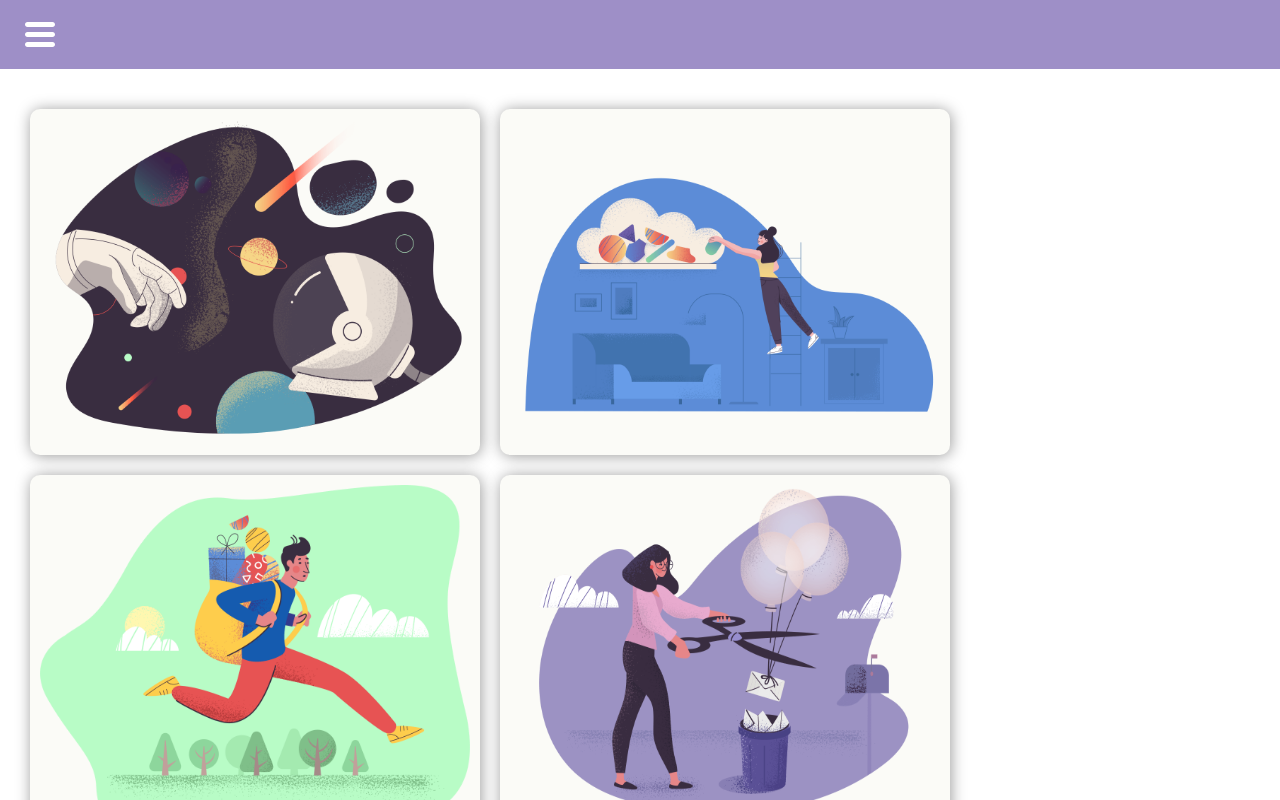
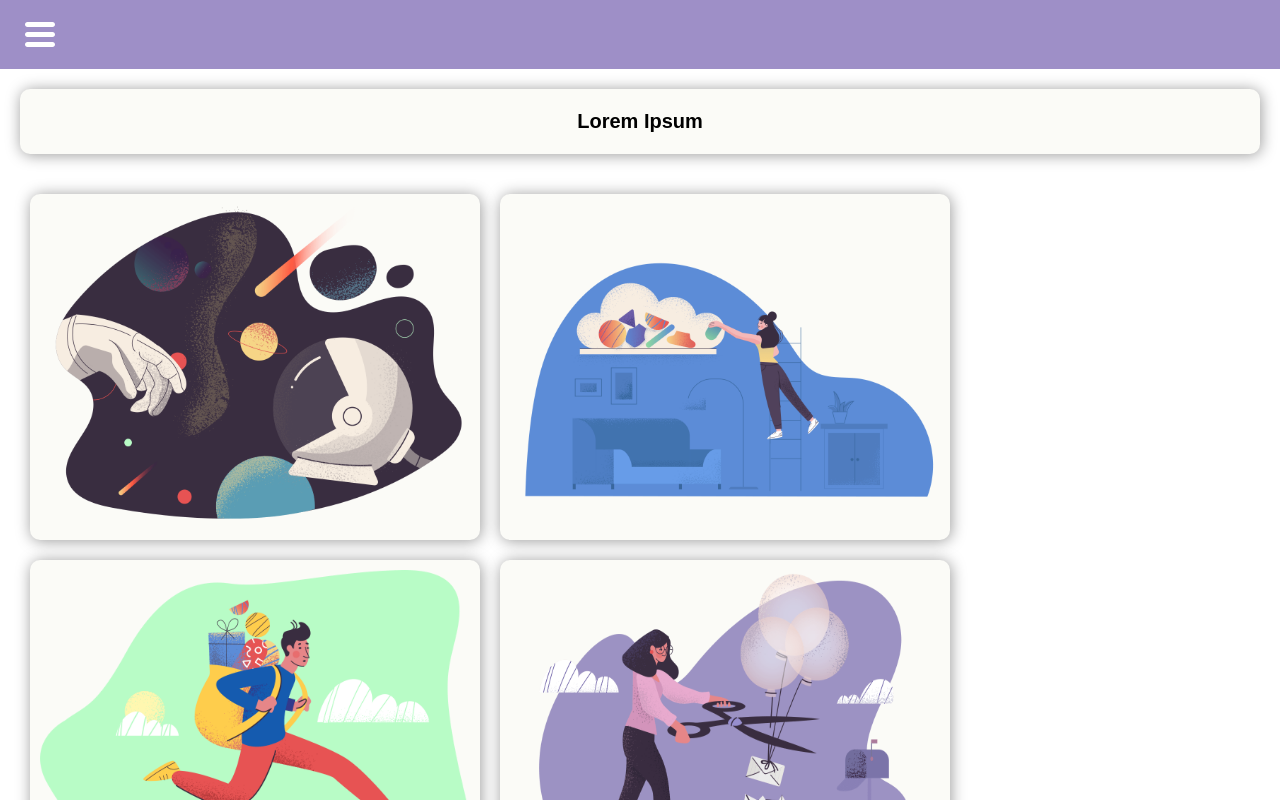
Before and after one commit to undynx/framer-motion-presentation, a React (Create React App) app: page / in a window 1280 px wide. Shown: the top 800 px of the page. Built offline with nearby package versions, Linux system fonts and the light colour scheme.

Commit message:
Creates accordion

```diff
--- a/src/App.js
+++ b/src/App.js
@@ -3,6 +3,7 @@ import { useState } from 'react';
 import { Header } from './components/header/header';
 import { SideMenu } from './components/side-menu/side-menu';
 import { Modal } from './components/modal/modal';
+import { Accordion } from './components/accordion/accordion';
 
 import img1 from './assets/images/black.png';
 import img2 from './assets/images/blue.png';
@@ -19,6 +20,8 @@ function App() {
       <Header onClose={() => setMenuOpen((state) => !state)} />
       <SideMenu isOpen={menuOpen} onClose={() => setMenuOpen((state) => !state)} />
 
+      <Accordion />
+
       <div className="cardsContainer">
         <button className="card" onClick={() => setModalOpen(true)}><img src={img1} alt='text' className="img" /></button>
         <button className="card" onClick={() => setModalOpen(true)}><img src={img2} alt='text' className="img" /></button>
--- /dev/null
+++ b/src/components/accordion/accordion.css
@@ -0,0 +1,29 @@
+.accordionContainer {
+    margin: 20px;
+    border-radius: 10px;
+
+    h2 {
+        margin: 0;
+        padding: 20px;
+        border-top-right-radius: 10px;
+        border-top-left-radius: 10px;
+    }
+
+    div {
+        margin: 0;
+        padding: 20px;
+        overflow: hidden;
+        padding: 10px;
+        background-color: #e7e7e7;
+        border-bottom-left-radius: 10px;
+        border-bottom-right-radius: 10px;
+    }
+}
+
+.accordionButton {
+    width: 100%;
+    background-color: rgb(251, 251, 247);
+    border: transparent;
+    border-radius: 10px;
+    box-shadow: 1px 1px 15px rgba(0, 0, 0, 0.4);
+}
--- /dev/null
+++ b/src/components/accordion/accordion.js
@@ -0,0 +1,19 @@
+import React, { useState } from 'react'
+
+import './accordion.css'
+
+const Accordion = () => {
+  const [isOpen, setOpen] = useState(false);
+  return (
+    <article className="accordionContainer">
+        <button className="accordionButton" onClick={() => setOpen((state) => !state)}>
+            <h2>Lorem Ipsum</h2>
+        </button>
+        {isOpen && (
+            <div>Lorem Ipsum is simply dummy text of the printing and typesetting industry. Lorem Ipsum has been the industry's standard dummy text ever since the 1500s, when an unknown printer took a galley of type and scrambled it to make a type specimen book. It has survived not only five centuries, but also the leap into electronic typesetting, remaining essentially unchanged. It was popularised in the 1960s with the release of Letraset sheets containing Lorem Ipsum passages, and more recently with desktop publishing software like Aldus PageMaker including versions of Lorem Ipsum.</div>
+        )}
+    </article>
+  )
+}
+
+export { Accordion };
```
